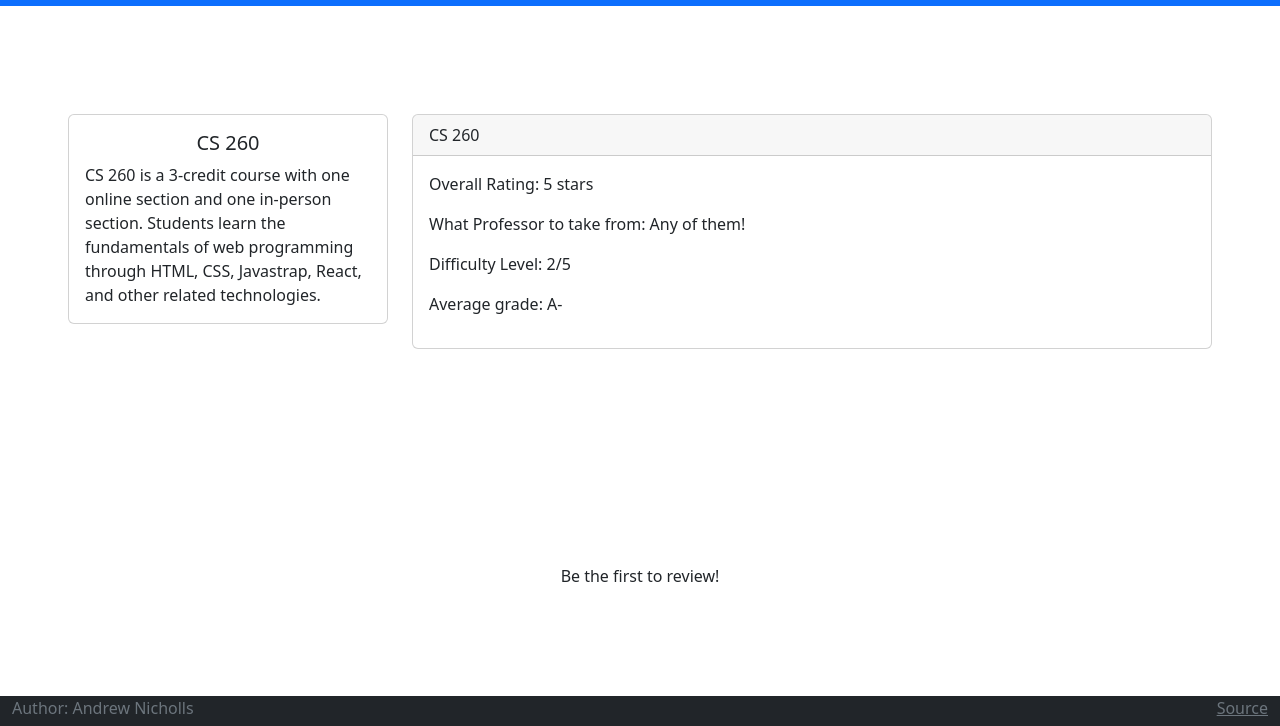
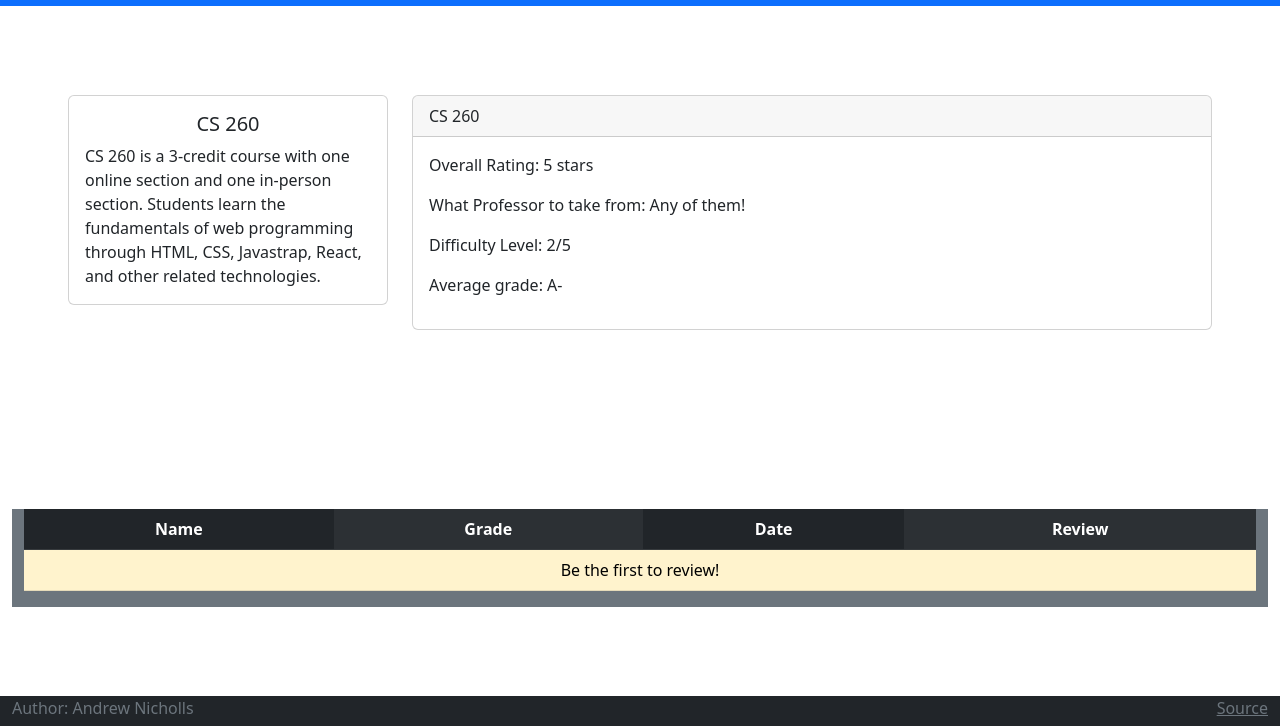
Before and after one commit to Centerearth/startup, a website: page public/cs260.html in a window 1280 px wide. Shown: the part 74-800 px from the top of the page. Drawn offline with nearby package versions, Linux system fonts and the light colour scheme; no server answers.

Commit message:
progress save

```diff
--- a/index.js
+++ b/index.js
@@ -94,7 +94,8 @@
 secureApiRouter.post('/review/:class', async (req, res) => {
   await DB.addReview(req.body);
   const classUsed = req.params.class;
-  const reviews = await DB.getReviews(classUsed);
+  console.log(classUsed);
+  const reviews = await DB.getReview(classUsed);
   res.send(reviews);
 });
 
--- a/public/cs260.html
+++ b/public/cs260.html
@@ -1,5 +1,6 @@
 <!DOCTYPE html>
 <html lang="en">
+
 <head>
   <meta charset="UTF-8" />
   <!-- Tell browsers not to scale the viewport automatically -->
@@ -7,13 +8,10 @@
   <link rel="stylesheet" href="main.css" />
 
   <!-- Include bootstrap CSS framework -->
-    <link
-      href="https://cdn.jsdelivr.net/npm/bootstrap@5.2.2/dist/css/bootstrap.min.css"
-      rel="stylesheet"
-      integrity="sha384-Zenh87qX5JnK2Jl0vWa8Ck2rdkQ2Bzep5IDxbcnCeuOxjzrPF/et3URy9Bv1WTRi"
-      crossorigin="anonymous"
-    />
+  <link href="https://cdn.jsdelivr.net/npm/bootstrap@5.2.2/dist/css/bootstrap.min.css" rel="stylesheet"
+    integrity="sha384-Zenh87qX5JnK2Jl0vWa8Ck2rdkQ2Bzep5IDxbcnCeuOxjzrPF/et3URy9Bv1WTRi" crossorigin="anonymous" />
 </head>
+
 <body class="bg-primary text-dark">
   <header class="container-fluid">
     <nav class="navbar navbar-dark">
@@ -46,7 +44,9 @@
         <div class="card" style="width: 20rem;">
           <div class="card-body">
             <h5 class="card-title text-center">CS 260</h5>
-              <p class="card-text">CS 260 is a 3-credit course with one online section and one in-person section. Students learn the fundamentals of web programming through HTML, CSS, Javastrap, React, and other related technologies.</p>
+            <p class="card-text">CS 260 is a 3-credit course with one online section and one in-person section. Students
+              learn the fundamentals of web programming through HTML, CSS, Javastrap, React, and other related
+              technologies.</p>
           </div>
         </div>
       </div>
@@ -65,9 +65,22 @@
       </div>
     </div>
 
+    <div class="container-fluid bg-secondary text-center">
+      <table class="table table-warning table-striped-columns">
+        <thead class="table-dark">
+          <tr>
+            <th>Name</th>
+            <th>Grade</th>
+            <th>Date</th>
+            <th>Review</th>
+          </tr>
+        </thead>
+        <tbody id="reviewTable"></tbody>
+      </table>
+    </div>
+    <!--
+      <div class="row" id="reviewTable">
 
-      <div class="row" id="reviewTable">
-        <!--
         <div class="col-sm-6">
           <div class="card" style="width: 50rem;">
             <div class="card-header" class="user-name">
@@ -88,13 +101,10 @@
   <footer class="bg-dark text-dark text-muted">
     <div class="container-fluid">
       <span class="text-reset">Author: Andrew Nicholls</span>
-        <a
-          class="text-reset"
-          href="https://github.com/Centerearth/startup"
-          >Source</a
-        >
+      <a class="text-reset" href="https://github.com/Centerearth/startup">Source</a>
     </div>
   </footer>
   <script src="reviews.js"></script>
 </body>
+
 </html>
--- a/public/index.js
+++ b/public/index.js
@@ -2,7 +2,7 @@
 const dropdownOptions = document.querySelectorAll('.input-group-dropdown-item');
 
 const accountName = document.querySelector('.user-name');
-accountName.textContent = this.getAccountName();
+//accountName.textContent = this.getAccountName();
 
 function getAccountName() {
   return localStorage.getItem('userName') ?? 'Anonymous';
--- a/public/main.css
+++ b/public/main.css
@@ -98,3 +98,10 @@
     display: none;
   }
 }
+
+td {
+  max-width: 40vw;
+  overflow: hidden;
+  white-space: nowrap;
+  text-overflow: ellipsis;
+}
```
Also changed, not shown: public/review_maker.html (+3 -1 lines), public/review_maker.js (+4 -10 lines). Lines whose indentation alone changed are shown as unchanged.
